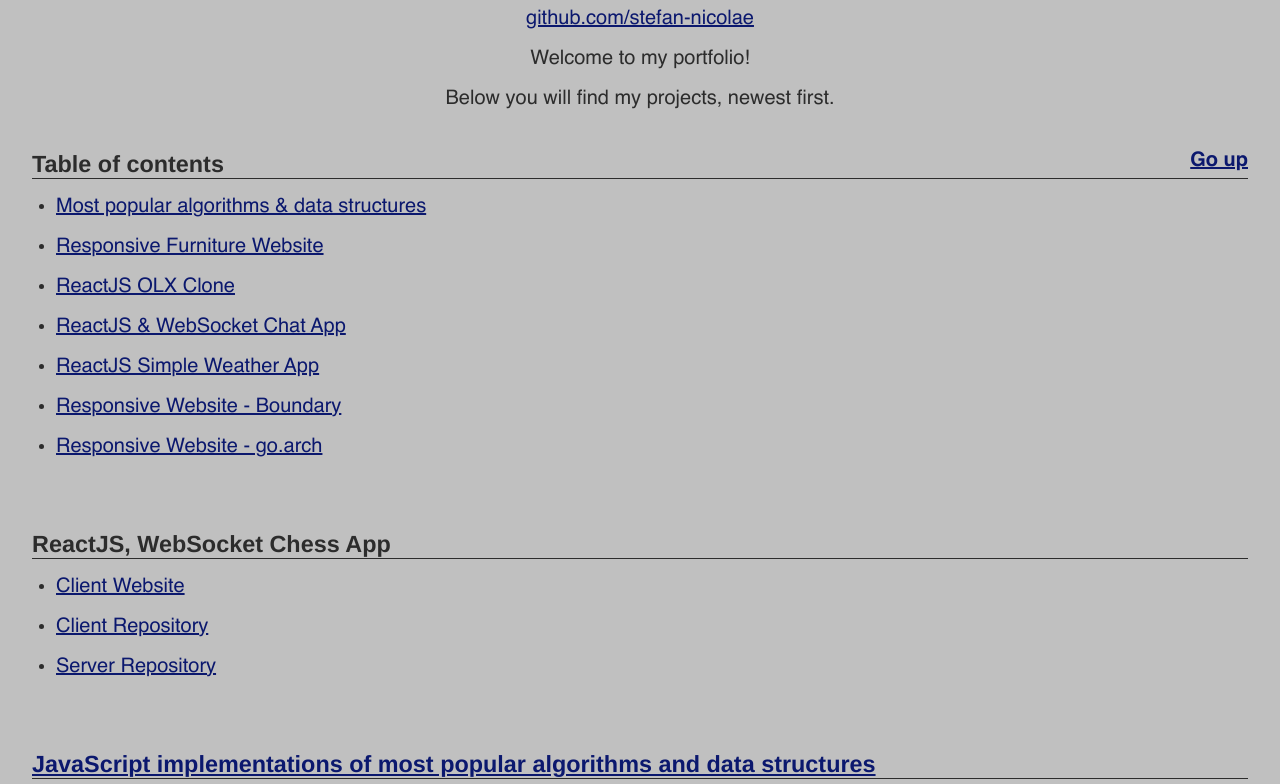
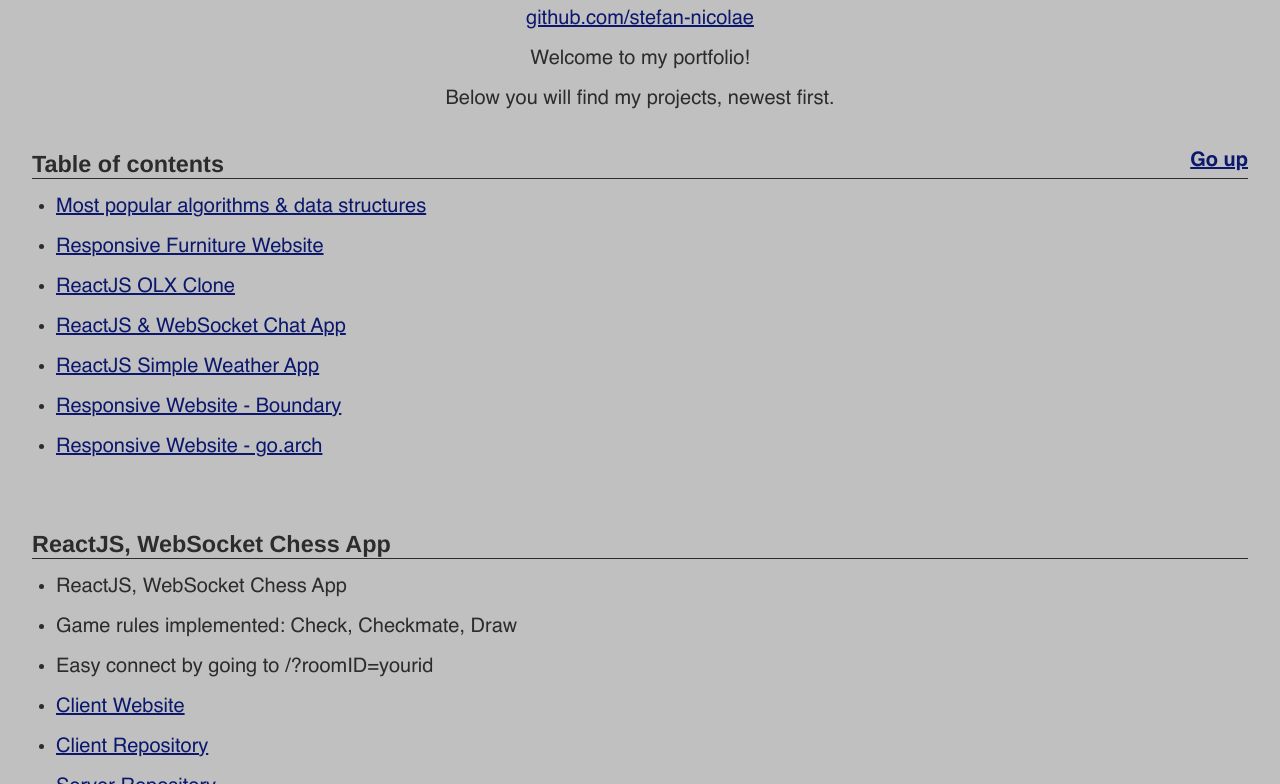
Before and after one commit to stefan-nicolae/CV-museum, a plain HTML site: page index.html in a window 1280 px wide. Shown: the part 127-911 px from the top of the page. Drawn offline with Linux system fonts and the light colour scheme.

Commit message:
Update index.html

```diff
--- a/index.html
+++ b/index.html
@@ -44,9 +44,12 @@
             <h3 id="chess-app">ReactJS, WebSocket Chess App</h3>
             <hr>
             <ul>
+                <li>ReactJS, WebSocket Chess App</li>
+                <li>Game rules implemented: Check, Checkmate, Draw</li>
+                <li>Easy connect by going to /?roomID=yourid</li>
                 <li><a href="https://cv-chess-app.netlify.app/" target="_blank">Client Website</a></li>
                 <li><a href="https://github.com/stefan-nicolae/cv-chess-app" target="_blank">Client Repository</a></li>
-                <li><a href="https://github.com/stefan-nicolae/cv-chess-app-server" target="_blank">Server Repository</li>
+                <li><a href="https://github.com/stefan-nicolae/cv-chess-app-server" target="_blank">Server Repository</a></li>
             </ul>
         </section>
 
```
